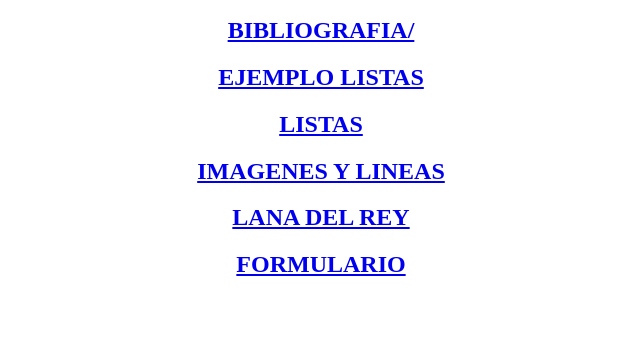
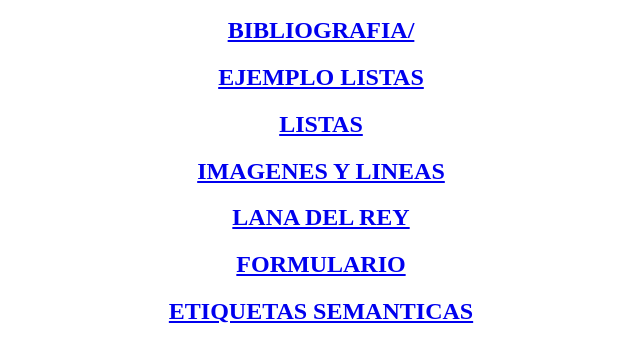
Before and after one commit to lelyys/prueba1, a plain HTML site: page index.html in a window 1280 px wide. Shown: the part 110-472 px from the top of the page, without its empty margins (319-959 px from the left). Drawn offline with Linux system fonts and the light colour scheme.

Commit message:
Update index.html

```diff
--- a/index.html
+++ b/index.html
@@ -15,6 +15,7 @@
         <a href="imagenes.html"><h2>IMAGENES Y LINEAS</h2></a>
         <a href="Prueba.html"><h2>LANA DEL REY</h2></a>
         <a href="formulario.html"><h2>FORMULARIO</h2></a>
+        <a href="otros.html"><h2>ETIQUETAS SEMANTICAS</h2></a>
     </center>
 
 
```
